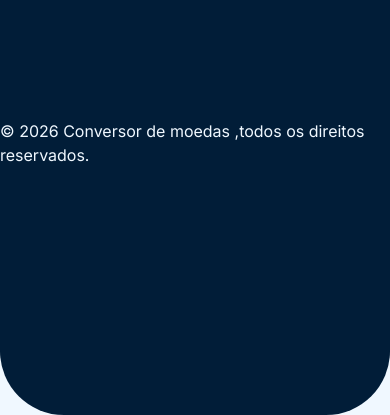
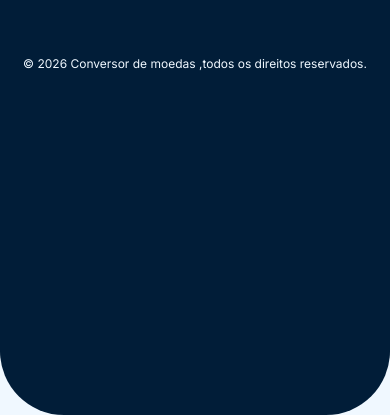
Before and after one commit to pedrohbhrj/Conversor-de-moedas, a Next.js app: page / in a window 390 px wide. Shown: the part 913-1328 px from the top of the page. Built offline with nearby package versions, Linux system fonts and the light colour scheme; no server answers.

Commit message:
feat: adicionado design responsivo

```diff
--- a/app/components/Footer.tsx
+++ b/app/components/Footer.tsx
@@ -1,5 +1,5 @@
 export default function Footer(){
     return <footer className="font-texto flex justify-center mt-32 pb-10 w-full h-120 rounded-[64px] bg-(--title-color)">
-        <span className="text-(--text-color) mt-46">© 2026 Conversor de moedas ,todos os direitos reservados.</span>
+        <span className="text-(--text-color) md:text-[24px] text-[12px] mt-30 md:mt-42">© 2026 Conversor de moedas ,todos os direitos reservados.</span>
     </footer>
 }
```
